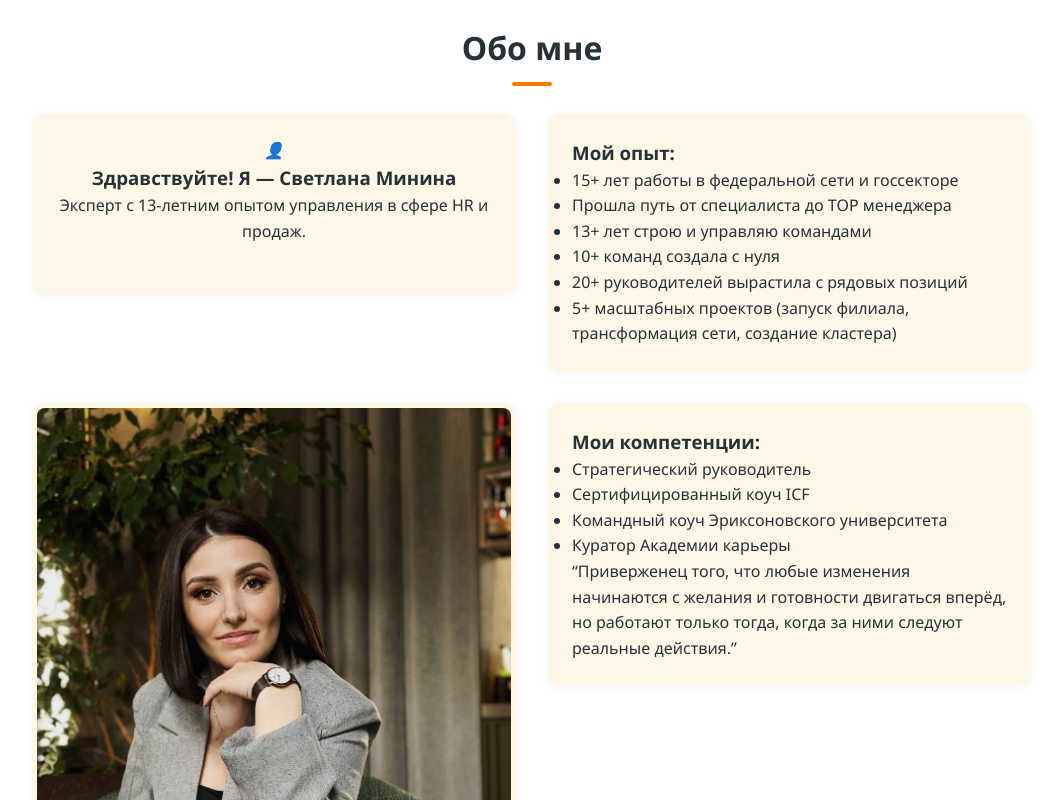
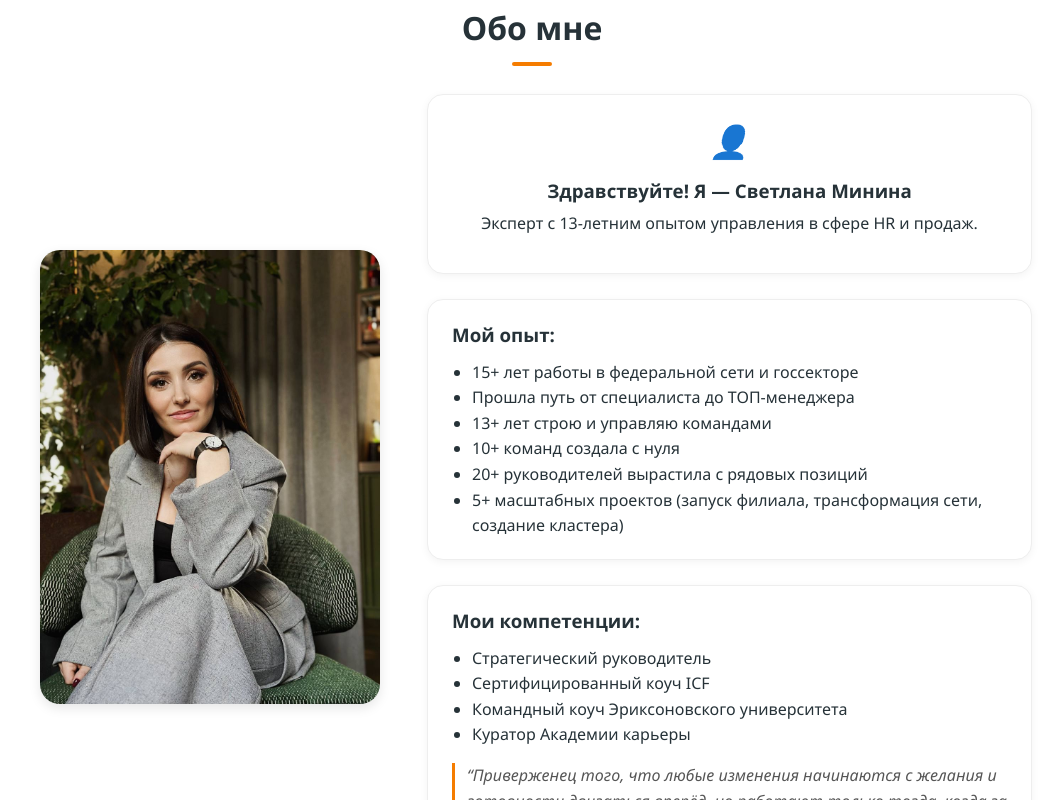
Before and after one commit to ECS1PLE/SvetlanaMinina, a React (Vite) app: page / in a window 1280 px wide. Shown: the part 500-1300 px from the top of the page, without its empty margins (108-1171 px from the left). Built offline with nearby package versions, Linux system fonts and the light colour scheme.

Commit message:
Fix photo and blocks position

```diff
--- a/src/App.css
+++ b/src/App.css
@@ -326,3 +326,103 @@ footer {
     margin-bottom: 20px;
   }
 }
+
+#about {
+  padding: 60px 20px;
+  max-width: 1100px;
+  margin: 0 auto;
+}
+
+#about h2 {
+  text-align: center;
+  margin-bottom: 40px;
+}
+
+.about-container {
+  display: flex;
+  align-items: center;
+  gap: 40px;
+  flex-wrap: wrap;
+}
+
+/* Фото */
+.about-photo {
+  flex: 1 1 35%;
+  display: flex;
+  justify-content: center;
+  align-items: center;
+}
+
+.about-photo img {
+  width: 100%;
+  max-width: 340px;
+  border-radius: 20px;
+  object-fit: cover;
+  box-shadow: 0 4px 12px rgba(0, 0, 0, 0.1);
+}
+
+/* Правая колонка */
+.about-content {
+  flex: 1 1 60%;
+  display: flex;
+  flex-direction: column;
+  gap: 25px;
+}
+
+.about-card,
+.about-text {
+  background: #fff;
+  border: 1px solid #eee;
+  border-radius: 16px;
+  padding: 20px 24px;
+  box-shadow: 0 2px 8px rgba(0, 0, 0, 0.05);
+}
+
+.about-card i {
+  font-size: 2rem;
+  margin-bottom: 10px;
+  display: block;
+}
+
+.about-card h3 {
+  margin-bottom: 5px;
+}
+
+.about-text h3 {
+  margin-bottom: 10px;
+}
+
+.about-text ul {
+  padding-left: 20px;
+  margin: 0;
+}
+
+.quote {
+  margin-top: 15px;
+  font-style: italic;
+  color: #555;
+  border-left: 3px solid var(--primary, #6c63ff);
+  padding-left: 12px;
+}
+
+/* 📱 Адаптивность */
+@media screen and (max-width: 768px) {
+  .about-container {
+    flex-direction: column;
+    align-items: center;
+  }
+
+  .about-photo {
+    flex: none;
+    width: 100%;
+    text-align: center;
+  }
+
+  .about-photo img {
+    max-width: 280px;
+  }
+
+  .about-content {
+    width: 100%;
+  }
+}
--- a/src/components/About.tsx
+++ b/src/components/About.tsx
@@ -4,28 +4,32 @@ export const About: React.FC = () => (
   <section id="about">
     <h2>Обо мне</h2>
     <div className="about-container">
+      <div className="about-photo">
+        <img src="/minina_1.jpg" alt="Светлана Минина" />
+      </div>
+
+      <div className="about-content">
         <div className="about-card">
           <i>👤</i>
           <h3>Здравствуйте! Я — Светлана Минина</h3>
           <p>Эксперт с 13-летним опытом управления в сфере HR и продаж.</p>
         </div>
+
         <div className="about-text">
           <h3>Мой опыт:</h3>
           <ul>
             <li>15+ лет работы в федеральной сети и госсекторе</li>
-          <li>Прошла путь от специалиста до ТОР менеджера</li>
+            <li>Прошла путь от специалиста до ТОП-менеджера</li>
             <li>13+ лет строю и управляю командами</li>
             <li>10+ команд создала с нуля</li>
             <li>20+ руководителей вырастила с рядовых позиций</li>
             <li>
-            5+ масштабных проектов (запуск филиала, трансформация сети, создание
-            кластера)
+              5+ масштабных проектов (запуск филиала, трансформация сети,
+              создание кластера)
             </li>
           </ul>
         </div>
-      <div className="about-card" style={{ padding: "5px" }}>
-        <img src="/minina_1.jpg" alt="Светлана" />
-      </div>
+
         <div className="about-text">
           <h3>Мои компетенции:</h3>
           <ul>
@@ -41,5 +45,6 @@ export const About: React.FC = () => (
           </div>
         </div>
       </div>
+    </div>
   </section>
 );
```
Lines whose indentation alone changed are shown as unchanged.
